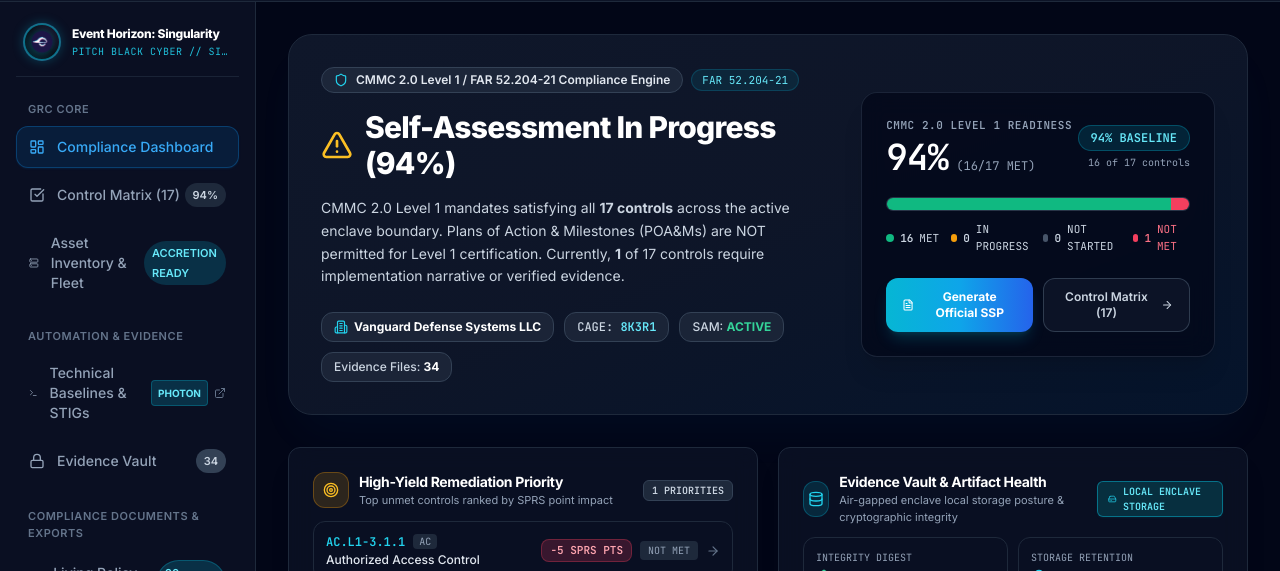
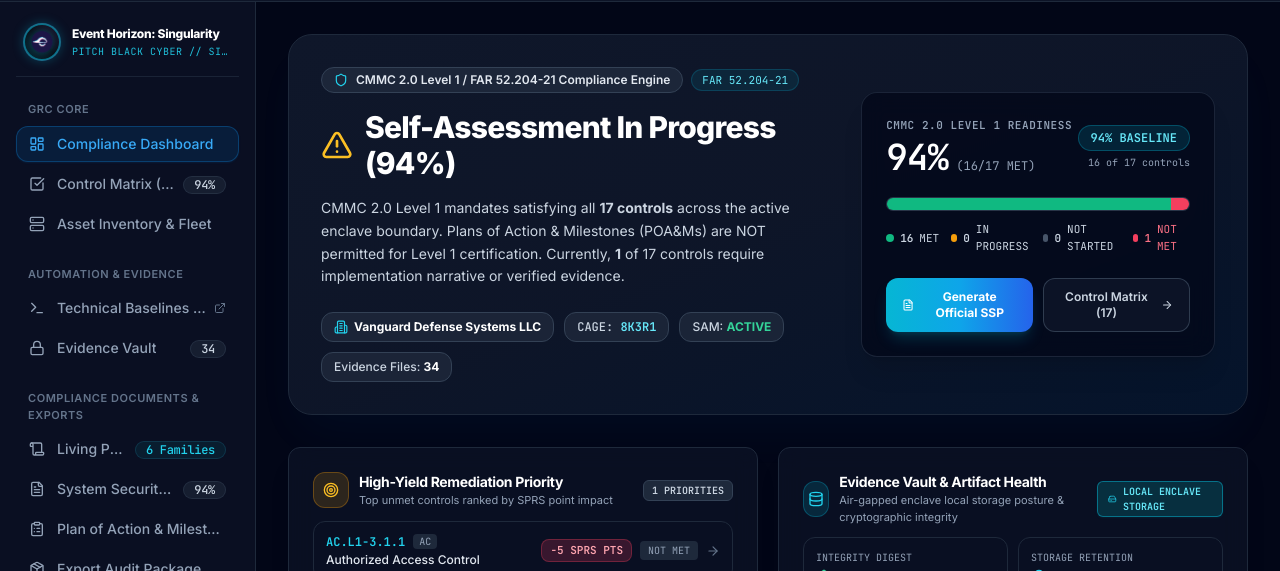
Before and after one commit to erickson-devin/PBC-GRC, a React (Vite) app: page / in a window 1280 px wide. Both pictures are taken after a click on the button "Open Full Screen". Shown: the part 229-800 px from the top of the page. Built offline with nearby package versions, Linux system fonts and the light colour scheme; no server answers.

Commit message:
feat: implement Sidebar layout component with navigation sections and badges

```diff
--- a/src/components/layout/Sidebar.tsx
+++ b/src/components/layout/Sidebar.tsx
@@ -19,8 +19,32 @@ import {
 } from 'lucide-react';
 import { useAssessment, NavigationTab } from '../../context/AssessmentContext';
 import { useTenant } from '../../context/TenantContext';
-import { getFrameworkGuidanceText } from '../../data/frameworks';
+import { getFrameworkGuidanceText, FRAMEWORK_REGISTRY } from '../../data/frameworks';
 import { BrandLogo } from '../common/BrandLogo';
+
+// ─── Badge Design System ────────────────────────────────────────────────────
+type BadgeVariant = 'neutral' | 'status' | 'accent';
+
+const BADGE_VARIANT_CLASSES: Record<BadgeVariant, string> = {
+  neutral: 'bg-slate-800/60 text-slate-300 border border-slate-700/50',
+  status:  'bg-cyan-950/40 text-cyan-400 border border-cyan-800/40',
+  accent:  'bg-purple-950/40 text-purple-300 border border-purple-800/40',
+};
+
+const BADGE_BASE =
+  'inline-flex items-center justify-center shrink-0 rounded-full px-2.5 py-0.5 text-xs font-mono tracking-tight leading-none whitespace-nowrap font-medium';
+
+interface SidebarBadgeProps {
+  children: React.ReactNode;
+  variant?: BadgeVariant;
+}
+
+/** Standardized sidebar badge pill with design-system tokens. */
+const SidebarBadge: React.FC<SidebarBadgeProps> = ({ children, variant = 'neutral' }) => (
+  <span className={`${BADGE_BASE} ${BADGE_VARIANT_CLASSES[variant]}`}>
+    {children}
+  </span>
+);
 
 // ─── Sidebar navigation item types ─────────────────────────────────────────
 interface NavItem {
@@ -28,7 +52,7 @@ interface NavItem {
   label: string;
   icon: React.ComponentType<{ className?: string }>;
   badge?: string | number;
-  badgeColor?: string;
+  badgeVariant?: BadgeVariant;
 }
 
 interface ExternalNavItem {
@@ -37,7 +61,7 @@ interface ExternalNavItem {
   icon: React.ComponentType<{ className?: string }>;
   href: string;
   badge?: string;
-  badgeColor?: string;
+  badgeVariant?: BadgeVariant;
 }
 
 type SidebarItem = NavItem | ExternalNavItem;
@@ -47,18 +71,39 @@ interface NavSection {
   items: SidebarItem[];
 }
 
+// ─── Role label helper ──────────────────────────────────────────────────────
+function getRoleLabel(role: string): string {
+  switch (role) {
+    case 'TENANT_OWNER': return 'Owner';
+    case 'MSP_ADMIN':    return 'MSP Admin';
+    case 'ASSESSOR':     return 'Assessor';
+    case 'VIEWER':       return 'Viewer';
+    default:             return role;
+  }
+}
+
 // ─── Component ──────────────────────────────────────────────────────────────
 export const Sidebar: React.FC = () => {
   const { activeTab, setActiveTab, metrics, state, frameworkControls } = useAssessment();
   const {
     currentTenant,
-    canManageTenant,
+    currentRole,
     isSuperAdmin,
     activeFramework,
   } = useTenant();
 
   const totalControls = frameworkControls.length || metrics.totalControls || 17;
   const guidance = getFrameworkGuidanceText(activeFramework);
+
+  // ── Dynamic data bindings ───────────────────────────────────────────────
+  const frameworkDef = FRAMEWORK_REGISTRY[activeFramework];
+  const familyCount = frameworkDef?.domains
+    ? Object.keys(frameworkDef.domains).length
+    : 0;
+  const evidenceCount = state.evidenceIndex.length;
+  const completionLabel = metrics.isSprsReady
+    ? '100%'
+    : `${metrics.completionPercentage}%`;
 
   // Photon external URL — environment-configurable, falls back to Blake's beta instance
   const photonUrl = (typeof import.meta !== 'undefined' && (import.meta as any).env?.VITE_PHOTON_URL)
@@ -78,15 +123,13 @@ export const Sidebar: React.FC = () => {
           id: 'matrix',
           label: `Control Matrix (${totalControls})`,
           icon: CheckSquare,
-          badge: metrics.isSprsReady ? '100%' : `${metrics.completionPercentage}%`,
-          badgeColor: metrics.isSprsReady ? 'bg-emerald-500/20 text-emerald-300' : 'bg-slate-800 text-slate-300',
+          badge: completionLabel,
+          badgeVariant: metrics.isSprsReady ? 'status' : 'neutral',
         },
         {
           id: 'assets',
           label: 'Asset Inventory & Fleet',
           icon: Server,
-          badge: 'ACCRETION READY',
-          badgeColor: 'bg-cyan-500/20 text-cyan-300',
         },
       ],
     },
@@ -98,15 +141,14 @@ export const Sidebar: React.FC = () => {
           label: 'Technical Baselines & STIGs',
           icon: Terminal,
           href: photonUrl,
-          badge: 'PHOTON',
-          badgeColor: 'bg-cyan-500/20 text-cyan-300 border border-cyan-500/30',
+          badgeVariant: 'status',
         } as ExternalNavItem,
         {
           id: 'evidence',
           label: 'Evidence Vault',
           icon: Lock,
-          badge: state.evidenceIndex.length,
-          badgeColor: 'bg-slate-700 text-slate-300',
+          badge: evidenceCount,
+          badgeVariant: 'neutral',
         },
       ],
     },
@@ -117,15 +159,15 @@ export const Sidebar: React.FC = () => {
           id: 'policies',
           label: 'Living Policy Library',
           icon: Scroll,
-          badge: '20 FAMILIES',
-          badgeColor: 'bg-cyan-500/20 text-cyan-300 border border-cyan-500/30',
+          badge: familyCount > 0 ? `${familyCount} Families` : undefined,
+          badgeVariant: 'status',
         },
         {
           id: 'ssp',
           label: 'System Security Plan (SSP)',
           icon: FileText,
-          badge: 'Audit Ready',
-          badgeColor: 'bg-indigo-500/20 text-indigo-300',
+          badge: metrics.isSprsReady ? 'Audit Ready' : `${metrics.completionPercentage}%`,
+          badgeVariant: metrics.isSprsReady ? 'status' : 'neutral',
         },
         {
           id: 'poam',
@@ -146,15 +188,15 @@ export const Sidebar: React.FC = () => {
           id: 'rbac',
           label: 'Team & Role RBAC',
           icon: Users,
-          badge: canManageTenant ? 'Owner' : undefined,
-          badgeColor: 'bg-purple-500/20 text-purple-300',
+          badge: getRoleLabel(currentRole),
+          badgeVariant: 'accent',
         },
         {
           id: 'audit_logs',
           label: 'Immutable Audit Trail',
           icon: ShieldCheck,
-          badge: 'NIST 3.3',
-          badgeColor: 'bg-cyan-500/20 text-cyan-300',
+          badge: guidance.standardRef.split('/')[0].trim(),
+          badgeVariant: 'status',
         },
         {
           id: 'guidance',
@@ -216,18 +258,13 @@ export const Sidebar: React.FC = () => {
                     <button
                       key={item.label}
                       onClick={() => handleExternalClick(item.href)}
-                      className="w-full flex items-center justify-between px-3 py-2.5 rounded-xl font-medium text-sm text-slate-400 hover:text-slate-200 hover:bg-slate-800/60 border border-transparent transition-all text-left group"
+                      className="w-full flex items-center justify-between min-h-[36px] px-3 py-1.5 rounded-xl font-medium text-sm text-slate-400 hover:text-slate-200 hover:bg-slate-800/60 border border-transparent transition-all text-left group"
                     >
-                      <div className="flex items-center gap-3">
-                        <Icon className="w-4 h-4 text-slate-400" />
-                        <span>{item.label}</span>
+                      <div className="flex items-center gap-3 min-w-0">
+                        <Icon className="w-4 h-4 text-slate-400 shrink-0" />
+                        <span className="truncate">{item.label}</span>
                       </div>
-                      <div className="flex items-center gap-1.5">
-                        {item.badge && (
-                          <span className={`text-[10px] font-bold px-1.5 py-0.5 rounded ${item.badgeColor || 'bg-slate-800 text-slate-300'}`}>
-                            {item.badge}
-                          </span>
-                        )}
+                      <div className="flex items-center gap-1.5 shrink-0 ml-2">
                         <ExternalLink className="w-3 h-3 text-slate-500 group-hover:text-cyan-400 transition-colors" />
                       </div>
                     </button>
@@ -243,20 +280,22 @@ export const Sidebar: React.FC = () => {
                   <button
                     key={navItem.id}
                     onClick={() => setActiveTab(navItem.id)}
-                    className={`w-full flex items-center justify-between px-3 py-2.5 rounded-xl font-medium text-sm transition-all text-left ${
+                    className={`w-full flex items-center justify-between min-h-[36px] px-3 py-1.5 rounded-xl font-medium text-sm transition-all text-left ${
                       isActive
                         ? 'bg-brand-600/15 text-brand-400 border border-brand-500/30 shadow-sm shadow-brand-500/10'
                         : 'text-slate-400 hover:text-slate-200 hover:bg-slate-800/60 border border-transparent'
                     }`}
                   >
-                    <div className="flex items-center gap-3">
-                      <Icon className={`w-4 h-4 ${isActive ? 'text-brand-400' : 'text-slate-400'}`} />
-                      <span>{navItem.label}</span>
+                    <div className="flex items-center gap-3 min-w-0">
+                      <Icon className={`w-4 h-4 shrink-0 ${isActive ? 'text-brand-400' : 'text-slate-400'}`} />
+                      <span className="truncate">{navItem.label}</span>
                     </div>
                     {navItem.badge !== undefined && (
-                      <span className={`text-[11px] font-semibold px-2 py-0.5 rounded-full ${navItem.badgeColor || 'bg-slate-800 text-slate-300'}`}>
-                        {navItem.badge}
-                      </span>
+                      <div className="shrink-0 ml-2">
+                        <SidebarBadge variant={navItem.badgeVariant}>
+                          {navItem.badge}
+                        </SidebarBadge>
+                      </div>
                     )}
                   </button>
                 );
@@ -272,13 +311,13 @@ export const Sidebar: React.FC = () => {
               onClick={() => {
                 if (typeof window !== 'undefined') window.location.hash = 'admin';
               }}
-              className="w-full flex items-center justify-between px-3 py-2.5 rounded-xl font-bold text-xs text-amber-300 hover:text-amber-200 hover:bg-amber-950/40 border border-amber-500/30 transition-all text-left shadow-sm"
+              className="w-full flex items-center justify-between min-h-[36px] px-3 py-1.5 rounded-xl font-bold text-xs text-amber-300 hover:text-amber-200 hover:bg-amber-950/40 border border-amber-500/30 transition-all text-left shadow-sm"
             >
               <div className="flex items-center gap-2.5">
                 <ShieldCheck className="w-4 h-4 text-amber-400" />
                 <span>Super Admin Portal</span>
               </div>
-              <span className="text-[9px] uppercase font-mono px-1.5 py-0.5 rounded bg-amber-500/20 text-amber-300 border border-amber-500/30">
+              <span className="inline-flex items-center justify-center shrink-0 rounded-full px-2.5 py-0.5 text-[9px] uppercase font-mono tracking-tight leading-none whitespace-nowrap bg-amber-500/20 text-amber-300 border border-amber-500/30">
                 /admin
               </span>
             </button>
```
